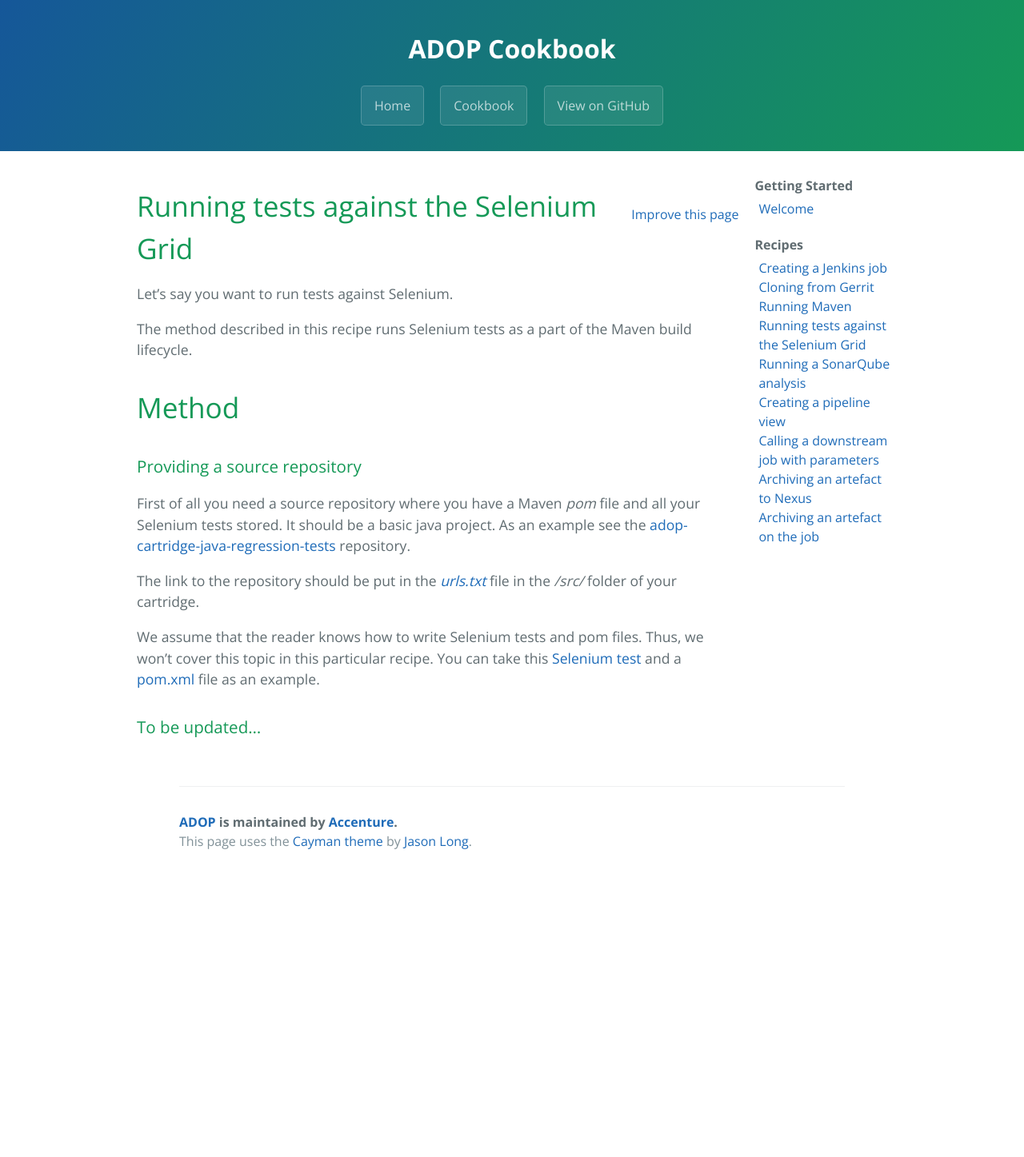
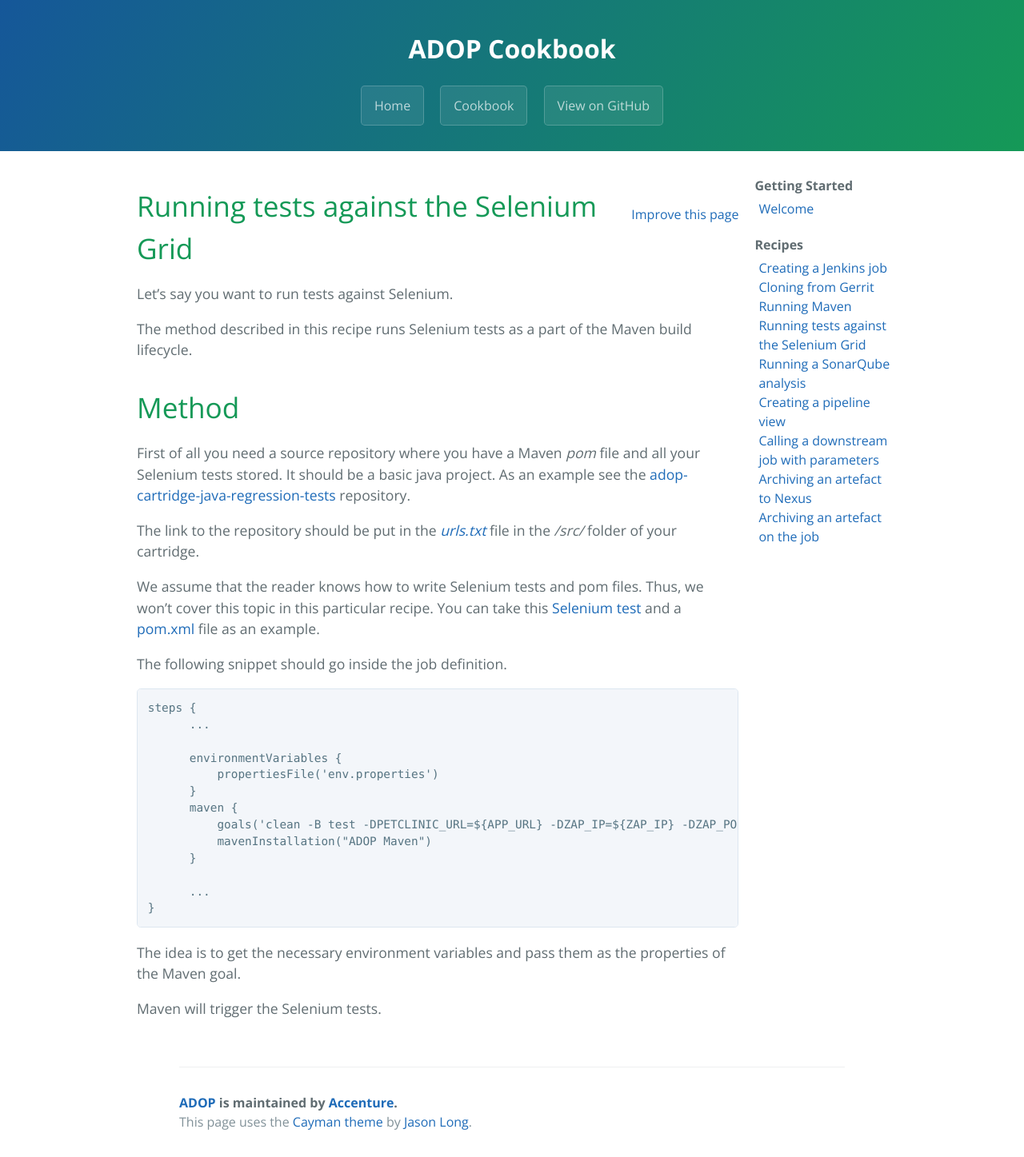
Before and after one commit to alexeymhv/adop-cartridges-cookbook, a Jekyll site: the page built from _docs/recipes/selenium-tests.md, in a window 1280 px wide. Shown: the whole page at 80% size. Built offline with Jekyll 4.4.1, drawn with Linux system fonts in a browser that asks for light colours; before the commit the page ends 1096 px from its top, so only the background shows below that.

Commit message:
Update selenium-tests.md

````diff
--- a/_docs/recipes/selenium-tests.md
+++ b/_docs/recipes/selenium-tests.md
@@ -10,7 +10,6 @@ The method described in this recipe runs Selenium tests as a part of the Maven b
 
 # Method
 
-### Providing a source repository
 
 First of all you need a source repository where you have a Maven _pom_ file and all your Selenium tests stored. It should be a basic java project. As an example see the [adop-cartridge-java-regression-tests](https://github.com/Accenture/adop-cartridge-java-regression-tests) repository.
 
@@ -18,4 +17,24 @@ The link to the repository should be put in the _[urls.txt](https://github.com/A
 
 We assume that the reader knows how to write Selenium tests and pom files. Thus, we won't cover this topic in this particular recipe. You can take this [Selenium test](https://github.com/Accenture/adop-cartridge-java-regression-tests/blob/master/src/test/java/springpetclinic_selenium/selenium/OwnerTest.java) and a [pom.xml](https://github.com/Accenture/adop-cartridge-java-regression-tests/blob/master/pom.xml) file as an example.
 
-### To be updated...
+The following snippet should go inside the job definition.
+
+```
+steps {
+      ...
+
+      environmentVariables {
+          propertiesFile('env.properties')
+      }
+      maven {
+          goals('clean -B test -DPETCLINIC_URL=${APP_URL} -DZAP_IP=${ZAP_IP} -DZAP_PORT=${ZAP_PORT} -DZAP_ENABLED=${ZAP_ENABLED}')
+          mavenInstallation("ADOP Maven")
+      }
+
+      ...
+}
+```
+
+The idea is to get the necessary environment variables and pass them as the properties of the Maven goal.
+
+Maven will trigger the Selenium tests.
````
